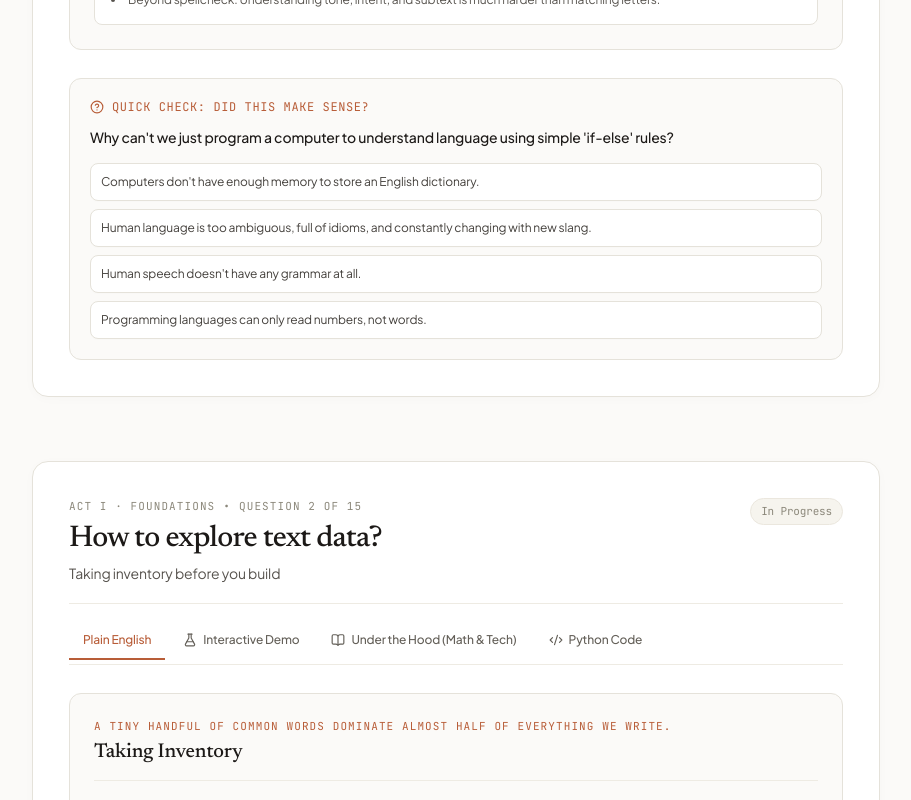
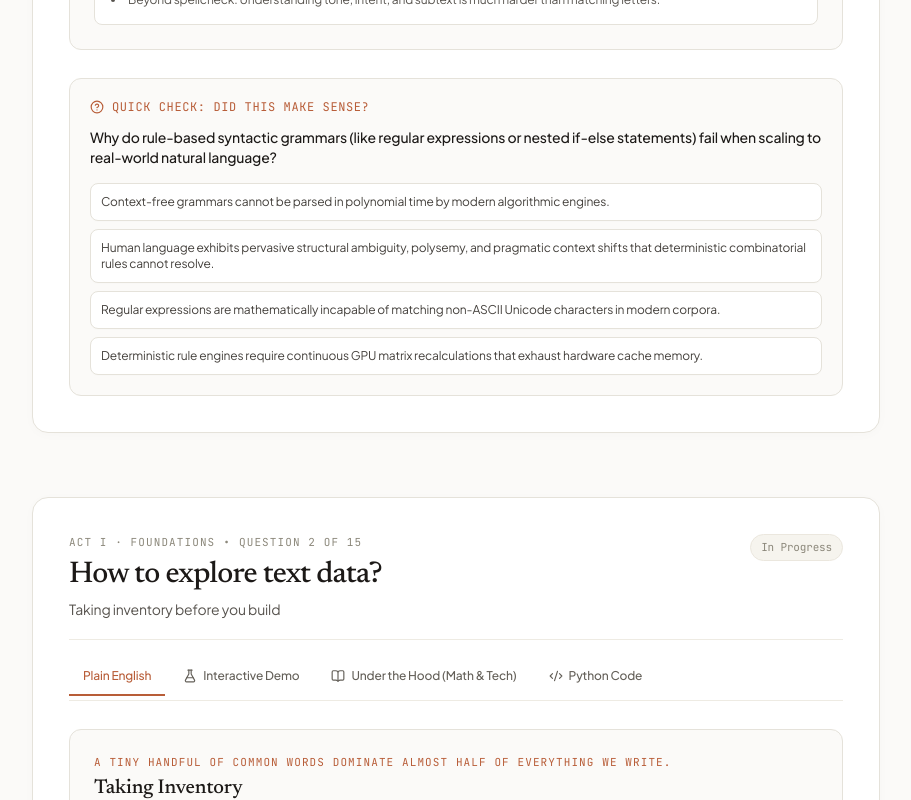
Before and after one commit to nickygrey/nlp-interactive-guide, a React (Vite) app: page / in a window 1280 px wide. Shown: the part 1800-2600 px from the top of the page, without its empty margins (184-1095 px from the left). Built offline with nearby package versions, Linux system fonts and the light colour scheme.

Commit message:
Upgrade all 15 curriculum quizzes with rigorous technical options, balanced distractor lengths, and varied answer keys

```diff
--- a/src/data/curriculumData.js
+++ b/src/data/curriculumData.js
@@ -44,15 +44,15 @@ doc = nlp("Language carries meaning that depends entirely on context.")
 for token in doc:
     print(f"{token.text:12} POS: {token.pos_:6} Role: {token.dep_:8} Links to: {token.head.text}")`,
     quiz: {
-      question: "Why can't we just program a computer to understand language using simple 'if-else' rules?",
+      question: "Why do rule-based syntactic grammars (like regular expressions or nested if-else statements) fail when scaling to real-world natural language?",
       options: [
-        "Computers don't have enough memory to store an English dictionary.",
-        "Human language is too ambiguous, full of idioms, and constantly changing with new slang.",
-        "Human speech doesn't have any grammar at all.",
-        "Programming languages can only read numbers, not words."
+        "Context-free grammars cannot be parsed in polynomial time by modern algorithmic engines.",
+        "Human language exhibits pervasive structural ambiguity, polysemy, and pragmatic context shifts that deterministic combinatorial rules cannot resolve.",
+        "Regular expressions are mathematically incapable of matching non-ASCII Unicode characters in modern corpora.",
+        "Deterministic rule engines require continuous GPU matrix recalculations that exhaust hardware cache memory."
       ],
       correctIndex: 1,
-      explanation: "Language is full of double meanings and context shifts. Writing hand-crafted if-else rules for every possible combination is practically impossible."
+      explanation: "Human language is governed by context, non-literal idioms, and structural ambiguities (like prepositional phrase attachment). Hand-crafted deterministic rules suffer from combinatorial explosion and brittleness, whereas statistical and neural models evaluate continuous probabilistic context."
     },
     interactiveType: "ambiguity"
   },
@@ -102,15 +102,15 @@ print("Unique words:", len(counts))
 print("Vocabulary diversity (TTR):", f"{len(counts) / len(tokens):.2f}")
 print("Top 3 most common words:", counts.most_common(3))`,
     quiz: {
-      question: "What does a high Type-Token Ratio (TTR) tell you about a document?",
+      question: "When evaluating vocabulary growth across increasingly large corpora, why does the Type-Token Ratio (TTR = |V| / N) systematically decline rather than remain constant?",
       options: [
-        "The text is repetitive and uses the same words over and over.",
-        "The text uses a rich, varied vocabulary with few repeated words.",
-        "The document has many spelling mistakes.",
-        "The document is written by a machine."
+        "As sample size N expands, closed-class grammatical tokens continue accumulating linearly while the discovery rate of new lexical types asymptotically diminishes according to Heaps' Law.",
+        "Zipf's Law forces high-frequency rank-one terms to be pruned from the active lexicon once token volume exceeds memory capacity.",
+        "The tokenization engine begins discarding low-frequency hapax legomena to protect the document-term matrix from dimensional explosion.",
+        "Type-Token Ratio is mathematically unnormalized, making it strictly dependent on the sentence boundary punctuation threshold."
       ],
-      correctIndex: 1,
-      explanation: "A high TTR means a large percentage of the words in the document are unique, showing rich vocabulary diversity."
+      correctIndex: 0,
+      explanation: "According to Heaps' Law (|V| = k · N^β, with β < 1), vocabulary size grows sublinearly relative to token volume. Common function words repeat indefinitely, causing TTR = |V| / N to naturally decrease in larger corpora."
     },
     interactiveType: "corpus"
   },
@@ -164,15 +164,15 @@ def clean_text(text: str) -> str:
 raw = "<h1>Special Offer!</h1> Visit https://example.com for 50% off! :)"
 print("Cleaned:", clean_text(raw))  # -> "special offer visit for 50 off"`,
     quiz: {
-      question: "When should you KEEP capitalization instead of lowercasing everything?",
+      question: "In which NLP pipeline task is aggressive case-folding (converting all characters to lowercase) most likely to degrade model performance?",
       options: [
-        "When doing Named Entity Recognition, where you need to tell 'Apple' (the company) apart from 'apple' (the fruit).",
-        "When you want to make your code run faster.",
-        "When the text is in Spanish.",
-        "When you have a very small dataset."
+        "In TF-IDF document retrieval, because query term frequencies will fail to match document vocabulary indices.",
+        "In Bag-of-Words text classification, because sparse matrix dimensionality will collapse below the required rank.",
+        "In Named Entity Recognition (NER), because orthographic casing is a vital discriminatory signal distinguishing proper nouns (e.g., 'Apple' vs. 'apple').",
+        "In Latent Dirichlet Allocation (LDA), because symmetric Dirichlet hyperparameters assume strictly capitalized token distributions."
       ],
-      correctIndex: 0,
-      explanation: "Capital letters are a crucial clue for identifying proper nouns like people, companies, and cities."
+      correctIndex: 2,
+      explanation: "Capitalization is one of the strongest orthographic signals for NER models identifying organizations, locations, and personal names. Lowercasing everything destroys this distinction ('Bush' the president vs. 'bush' the plant)."
     },
     interactiveType: "cleaning"
   },
@@ -217,15 +217,15 @@ doc = nlp("Ada Lovelace wrote the first computer algorithm in 1843.")
 for ent in doc.ents:
     print(f"Found: {ent.text:15} Type: {ent.label_}")`,
     quiz: {
-      question: "Why is spaCy preferred over NLTK for high-traffic production websites?",
+      question: "What is the primary architectural reason spaCy achieves substantially higher throughput than NLTK on large document batches?",
       options: [
-        "spaCy skips grammar analysis completely.",
-        "spaCy is written in Cython (C-speed) and processes text in a single memory-optimized pipeline.",
-        "NLTK only supports ancient dead languages.",
-        "spaCy only runs on supercomputers."
+        "spaCy replaces all neural dependency parsing with deterministic dictionary-based lookup heuristics.",
+        "spaCy trains custom subword vocabularies on every incoming batch rather than reusing global static string tables.",
+        "NLTK requires distributed worker clusters and cannot execute on a single local central processing unit.",
+        "spaCy manages data structures in contiguous Cython C-struct memory arrays, whereas NLTK instantiates nested Python lists, tuples, and generator objects."
       ],
-      correctIndex: 1,
-      explanation: "spaCy compiles down to C through Cython, making it significantly faster and more memory-efficient than NLTK for real apps."
+      correctIndex: 3,
+      explanation: "spaCy is implemented in Cython with direct C-level memory structures. Tokens in a Doc are contiguous pointers into a shared global string store (vocab.strings), completely bypassing the memory and garbage-collection overhead of pure Python objects."
     },
     interactiveType: "spacy_nltk"
   },
@@ -274,15 +274,15 @@ ids = tokenizer.encode(phrase)
 print("Subword tokens:", tokens)
 print("Numeric IDs:", ids)`,
     quiz: {
-      question: "How does a subword tokenizer (like BPE) handle a brand-new word it has never seen before?",
+      question: "Why have modern Large Language Models almost universally adopted Byte-Pair Encoding (BPE) or WordPiece over traditional whitespace/regex word tokenizers?",
       options: [
-        "It crashes with an error.",
-        "It deletes the word from the sentence.",
-        "It breaks the unfamiliar word down into smaller syllables or individual letters it already knows.",
-        "It replaces the word with a random synonym."
+        "Subword tokenizers compress word vectors into one-dimensional scalar indices to eliminate embedding layers.",
+        "Subword tokenizers establish a fixed vocabulary boundary while eliminating out-of-vocabulary (OOV) tokens by decomposing unknown words into frequent subword fragments.",
+        "Word-level tokenizers require bidirectional self-attention matrices to compute initial space delimiters.",
+        "Character-level tokenizers produce embeddings that violate Markovian sequence length constraints in attention heads."
       ],
-      correctIndex: 2,
-      explanation: "Because subword tokenizers know all basic letters and syllables, they can gracefully break down any new word into familiar parts."
+      correctIndex: 1,
+      explanation: "Traditional word tokenizers either produce infinite vocabularies or encounter <UNK> (Out-of-Vocabulary) errors on novel words. BPE solves this by maintaining a compact vocabulary (typically 32k–100k tokens) that can decompose any arbitrary new word into known morphological or byte chunks."
     },
     interactiveType: "tokenizer"
   },
@@ -332,15 +332,15 @@ doc = nlp("The wolves are eating better food.")
 for token in doc:
     print(f"{token.text:8} -> Root: {token.lemma_:8} ({token.pos_})")`,
     quiz: {
-      question: "Why does a stemmer fail to connect the word 'better' to its root word 'good'?",
+      question: "Why does an algorithmic stemmer (such as Porter) fail to map the comparative adjective 'better' to its canonical root 'good', whereas a lemmatizer succeeds?",
       options: [
-        "Because 'better' is a stopword.",
-        "Because stemmers only chop off common suffixes like '-ing' and don't know irregular grammar rules.",
-        "Because 'better' can't be turned into numbers.",
-        "Because stemmers only work on nouns."
+        "Stemmers apply heuristic affix-stripping rules without access to a morphological vocabulary or Part-of-Speech context, whereas lemmatizers perform full lexical dictionary analysis.",
+        "Stemmers only evaluate prefixes rather than terminal suffixes, preventing detection of comparative inflections.",
+        "Stemmers require sentence-level dense cosine embeddings to resolve suppletive adjective inflections.",
+        "Lemmatizers compute character n-gram edit distances, while stemmers rely strictly on phonetic Soundex approximations."
       ],
-      correctIndex: 1,
-      explanation: "Stemmers only remove suffixes. Since 'better' is an irregular form rather than an added suffix, only a dictionary-aware lemmatizer can link it to 'good'."
+      correctIndex: 0,
+      explanation: "'Better' -> 'good' is an irregular suppletive form with no shared affixes. Heuristic stemmers only chop common suffixes like '-ing' or '-ed'. Only a lemmatizer with a complete morphological database and POS knowledge can map irregular forms to their true dictionary lemma."
     },
     interactiveType: "morphology"
   },
@@ -391,15 +391,15 @@ print("Vocabulary:", vectorizer.get_feature_names_out())
 print("Vector Shape:", X.shape)
 print("Doc 0 as numbers:", X.toarray()[0])`,
     quiz: {
-      question: "What is the biggest problem with using One-Hot vectors to represent words?",
+      question: "What fundamental mathematical deficiency makes high-dimensional One-Hot Encoding unsuitable for measuring semantic relationships between words?",
       options: [
-        "All word vectors point in the exact same direction.",
-        "Every word vector is completely perpendicular to every other word, so 'cat' and 'kitten' have zero mathematical similarity.",
-        "They can only store numbers between 0 and 10.",
-        "They cannot be saved on modern computers."
+        "One-Hot vectors have non-zero covariance that distorts Euclidean distance calculations.",
+        "One-Hot vectors cannot be transformed into dense matrices because their singular value decomposition is undefined.",
+        "All distinct One-Hot vectors are mutually orthogonal in vector space, yielding a dot product and cosine similarity of zero regardless of semantic similarity.",
+        "The magnitude of a One-Hot vector scales exponentially with the total number of documents in the collection."
       ],
-      correctIndex: 1,
-      explanation: "One-Hot vectors treat every word as completely independent. The mathematical similarity between any two distinct words is always 0.0, hiding all semantic connections."
+      correctIndex: 2,
+      explanation: "In One-Hot encoding, each word is an orthogonal basis vector with a 1 at its index and 0 elsewhere. The dot product u · v between any two different words is always 0, meaning 'physician' and 'doctor' appear as geometrically unrelated as 'doctor' and 'submarine'."
     },
     interactiveType: "vector_matrix"
   },
@@ -451,15 +451,15 @@ matrix = tfidf.fit_transform(docs)
 df = pd.DataFrame(matrix.toarray(), columns=tfidf.get_feature_names_out())
 print(df[["asthma", "the", "electricity"]])`,
     quiz: {
-      question: "If a word appears in every single document in a 10,000-document database, what happens to its IDF score?",
+      question: "In the standard smoothed TF-IDF formulation IDF(t) = ln((N + 1) / (DF(t) + 1)) + 1, what mathematical purpose does the addition of constants serve?",
       options: [
-        "It explodes to infinity.",
-        "It drops down to near zero, so the word doesn't dominate search results.",
-        "It becomes a negative number.",
-        "It doubles in value."
+        "It guarantees that high-frequency terms receive weights greater than document length bounds.",
+        "It prevents division by zero for unseen terms and ensures that words appearing in every document retain a positive baseline weight rather than zeroing out.",
+        "It forces the resulting document vectors to lie strictly on a unit hyper-sphere before cosine projection.",
+        "It converts the term frequency distribution from a power law into a Gaussian normal distribution."
       ],
       correctIndex: 1,
-      explanation: "Because log(10,000 / 10,000) = log(1) = 0, words that appear everywhere receive an IDF score near zero."
+      explanation: "Without smoothing, terms appearing in all N documents yield ln(N/N) = ln(1) = 0, completely discarding the word from the vector. Adding +1 ensures numerical stability (avoiding division by zero) and preserves a non-zero baseline weight."
     },
     interactiveType: "tfidf_matrix"
   },
@@ -512,15 +512,15 @@ v_queen = np.array([0.96, -0.12,  0.91])
 analogy = v_king - v_man + v_woman
 print("Similarity to Queen:", f"{cosine_similarity(analogy, v_queen):.3f}")`,
     quiz: {
-      question: "If two word vectors have a Cosine Similarity score of +1.0, what does that mean geometrically?",
+      question: "In high-dimensional semantic vector spaces, why is Cosine Similarity generally preferred over Euclidean (L2) Distance for comparing document or word embeddings?",
       options: [
-        "They point in the exact same direction in vector space.",
-        "They are completely unrelated and perpendicular.",
-        "They have opposite meanings.",
-        "They have different word lengths."
+        "Euclidean distance requires computing complex matrix inversions that scale cubically with dimensionality.",
+        "Cosine similarity is a non-linear kernel that enables separation of non-convex clusters in Euclidean space.",
+        "Euclidean distance can only be computed between vectors with identical non-zero index coordinates.",
+        "Cosine similarity evaluates purely the directional angle between vectors, normalizing away variations in vector magnitude caused by document length or raw token frequency."
       ],
-      correctIndex: 0,
-      explanation: "A cosine similarity of +1.0 means the angle between the two vectors is 0 degrees—they point in the exact same semantic direction."
+      correctIndex: 3,
+      explanation: "Euclidean distance is heavily sensitive to vector magnitude (length). A long article and a short paragraph discussing the same topic will have very different L2 norms. Cosine similarity normalizes vector lengths, measuring purely the angular alignment of their semantic orientations."
     },
     interactiveType: "vector_universe"
   },
@@ -570,15 +570,15 @@ print("Similarity(coffee, tea):", f"{glove.similarity('coffee', 'tea'):.3f}")
 analogy = glove.most_similar(positive=["france", "tokyo"], negative=["paris"], topn=1)
 print("Analogy result:", analogy[0])  # -> ('japan', 0.812)`,
     quiz: {
-      question: "Why was 'Negative Sampling' such an important trick for training Word2Vec?",
+      question: "In the Word2Vec Skip-Gram architecture, what computational bottleneck motivated the introduction of Negative Sampling (SGNS)?",
       options: [
-        "It removes negative sentiment words from the training text.",
-        "It replaces a slow calculation across 100,000 words with a fast check against a handful of random noise words.",
-        "It fixes spelling mistakes automatically.",
-        "It allows the model to run without a GPU."
+        "Computing the full Softmax denominator required summing exponential dot products across the entire vocabulary |V| at every single training step.",
+        "The input context window suffered from vanishing gradient decay across sentences exceeding five tokens.",
+        "Dot products in continuous latent spaces produced negative eigenvalues during backpropagation.",
+        "The hierarchical clustering algorithm could not allocate dynamic weights across multi-threaded CPU workers."
       ],
-      correctIndex: 1,
-      explanation: "Calculating probabilities over a 100,000-word vocabulary at every step is too slow. Negative sampling turns it into a fast binary classification against a few random words."
+      correctIndex: 0,
+      explanation: "The full Softmax normalization term requires summing exp(v' · v) across the entire vocabulary (|V| > 100,000) for every single context word update, which is O(|V|). Negative Sampling reduces this to O(k) binary logistic classifications against k random noise tokens."
     },
     interactiveType: "word2vec_window"
   },
@@ -630,15 +630,15 @@ doc = nlp("Satya Nadella announced Microsoft acquired Nuance in Seattle for $19
 for ent in doc.ents:
     print(f"{ent.text:20} -> {ent.label_:8} ({spacy.explain(ent.label_)})")`,
     quiz: {
-      question: "In the IOB tagging system, why do we need both 'B-' (Beginning) and 'I-' (Inside) tags?",
+      question: "Why is the standard BIO (Beginning, Inside, Outside) sequence tagging scheme preferred over a simpler binary entity classification scheme?",
       options: [
-        "To tell British English from American English.",
-        "To tell where one entity ends and another entity of the same type immediately begins (like 'John Paul').",
-        "To indicate whether words are uppercase or lowercase.",
-        "It is only used for backward compatibility."
+        "Binary classification cannot be processed by conditional random field (CRF) or Viterbi decoding layers.",
+        "Binary tagging causes token vectors to lose positional encoding order in Transformer encoders.",
+        "The 'B-' prefix explicitly marks the boundary between adjacent distinct entities of the identical entity type (such as two consecutive names).",
+        "The 'I-' tag is mathematically required to normalize softmax logits across uneven token spans."
       ],
-      correctIndex: 1,
-      explanation: "If two people are mentioned side by side (e.g., 'John Paul'), IOB tags clarify whether it's one person (B-PER, I-PER) or two separate people (B-PER, B-PER)."
+      correctIndex: 2,
+      explanation: "If two distinct entities of the same type appear back-to-back (e.g. 'President Lincoln Grant visited...'), binary tagging cannot distinguish whether it is one person or two. The 'B-' prefix marks the inception of a new entity: B-PER, B-PER."
     },
     interactiveType: "ner_highlighter"
   },
@@ -690,15 +690,15 @@ reviews = [
 for res, text in zip(classifier(reviews), reviews):
     print(f"[{res['label']:8}] ({res['score']:.1%}): {text}")`,
     quiz: {
-      question: "Why does simple keyword counting fail on the sentence: 'The food was not at all bad'?",
+      question: "Why do unigram Bag-of-Words classifiers frequently misclassify sentences containing valence shifters, such as 'The food was not at all bad'?",
       options: [
-        "Because 'food' is a noun.",
-        "Because it sees the word 'bad' and marks it negative, missing the fact that 'not at all' turns it into a positive comment.",
-        "Because sentiment analysis only works on tweets.",
-        "Because the sentence is too short."
+        "Adverbs like 'terribly' or 'at all' are automatically stripped as stopwords during dictionary tokenization.",
+        "Bag-of-Words representations discard word order and syntactic dependency scope, isolating negative lexical items ('bad') from their modifying negation operators ('not at all').",
+        "Unigram frequency counts scale inversely with sentence length in Naive Bayes likelihood estimation.",
+        "Sentiment lexicons only support binary polarity labels and cannot calculate continuous floating-point scores."
       ],
       correctIndex: 1,
-      explanation: "Without looking at context, keyword counters evaluate words in isolation and misinterpret negated negatives as negative reviews."
+      explanation: "In a unigram bag-of-words, the sentence is broken into isolated tokens: {'food', 'not', 'at', 'all', 'bad'}. The negative polarity of 'bad' is evaluated independently without the syntactic binding of the negator, misclassifying the positive endorsement as a negative review."
     },
     interactiveType: "sentiment_gauge"
   },
@@ -758,15 +758,15 @@ for i, topic in enumerate(lda.components_):
     top_words = [words[idx] for idx in topic.argsort()[:-4:-1]]
     print(f"Topic {i+1}:", ", ".join(top_words))`,
     quiz: {
-      question: "In Latent Dirichlet Allocation (LDA), can a single document discuss multiple topics?",
+      question: "What is the key generative assumption that distinguishes Latent Dirichlet Allocation (LDA) from hard document clustering algorithms like K-Means?",
       options: [
-        "No, LDA strictly forces every document into exactly one topic.",
-        "Yes, every document is modeled as a mixture of multiple topics (e.g. 70% Space, 30% Finance).",
-        "Only if the document has fewer than 100 words.",
-        "No, topics are mutually exclusive."
+        "LDA assumes words are generated from a fixed orthogonal distance matrix without probabilistic priors.",
+        "K-Means models document topics as continuous probability distributions over latent dimensions.",
+        "LDA requires supervised topic labels for document clusters before computing variational inference.",
+        "LDA models each document as a continuous probabilistic mixture over multiple topics, and each topic as a Dirichlet distribution over the vocabulary."
       ],
-      correctIndex: 1,
-      explanation: "Yes! A core assumption of LDA is that documents are blends of several topics in different proportions."
+      correctIndex: 3,
+      explanation: "In K-Means, every document is forced into exactly one cluster (hard assignment). In contrast, LDA assumes mixed membership: a document can be 60% Biology, 30% Chemistry, and 10% Computing, with Dirichlet distributions governing topic and word proportions."
     },
     interactiveType: "lda_topic"
   },
@@ -829,15 +829,15 @@ model.fit(messages, labels)
 new_msg = ["Urgent: Claim your free gift now!"]
 print("Prediction:", model.predict(new_msg)[0])`,
     quiz: {
-      question: "When building an AI to detect a rare disease (occurring in 1 out of 1,000 patients), which metric is most important to make sure sick people are not missed?",
+      question: "When evaluating a text classifier on an extreme class imbalance dataset (e.g. 0.1% phishing emails vs. 99.9% legitimate emails), why is Accuracy a dangerously misleading metric?",
       options: [
-        "Raw Accuracy",
-        "Recall (Sensitivity)",
-        "Document Length",
-        "Vocabulary Size"
+        "A trivial dummy model that predicts 'legitimate' for 100% of incoming emails achieves 99.9% accuracy while failing to detect a single phishing attack.",
+        "Accuracy can only be computed when the classification decision threshold is configured to exactly 0.0.",
+        "Accuracy mathematically penalizes false positive errors twice as heavily as false negative omissions.",
+        "Scikit-learn classification reporting modules require strictly balanced binary integers in input labels."
       ],
-      correctIndex: 1,
-      explanation: "High Recall ensures that real positive cases (sick patients) are caught by the model rather than being mistakenly told they are healthy."
+      correctIndex: 0,
+      explanation: "On a 99.9% / 0.1% imbalanced dataset, a model that blindly predicts the majority class achieves 99.9% accuracy, yet is 100% useless in production. Practitioners must evaluate Precision, Recall, and the Precision-Recall Area Under Curve (PR-AUC)."
     },
     interactiveType: "classifier"
   },
@@ -887,15 +887,15 @@ prompt = """Explain why the word 'it' refers to 'animal' in:
 output = generator(prompt, max_new_tokens=100)
 print(output[0]['generated_text'])`,
     quiz: {
-      question: "What major advantage did the Transformer architecture have over older Recurrent Neural Networks (RNNs)?",
+      question: "What fundamental computational limitation of Recurrent Neural Networks (LSTMs / GRUs) did the Transformer's Multi-Head Self-Attention architecture overcome?",
       options: [
-        "Transformers process words one-by-one in strict chronological order.",
-        "Self-Attention processes all words in a sentence simultaneously in parallel, speeding up training on massive GPU clusters.",
-        "Transformers do not use any numbers or vectors.",
-        "Transformers don't need any training data."
+        "LSTMs required continuous pre-training on character-level n-gram matrices before task fine-tuning.",
+        "LSTMs could only accept static one-hot input arrays rather than continuous floating-point vectors.",
+        "RNNs enforced sequential O(n) step-by-step token recurrence that prohibited parallel training across hardware and suffered from long-range gradient decay.",
+        "RNN hidden states could only store grammar rules rather than semantic contextual word representations."
       ],
-      correctIndex: 1,
-      explanation: "By eliminating sequential step-by-step reading, Transformers enabled massive parallel training across thousands of GPUs on trillions of words."
+      correctIndex: 2,
+      explanation: "In RNNs, token t cannot be computed until token t-1 finishes, creating an unparallelizable sequential bottleneck. Transformers process all tokens simultaneously using matrix multiplications (Q, K, V), fully utilizing modern GPU parallelism and computing direct connections between distant tokens in constant O(1) operations."
     },
     interactiveType: "transformer_attention"
   }
```
